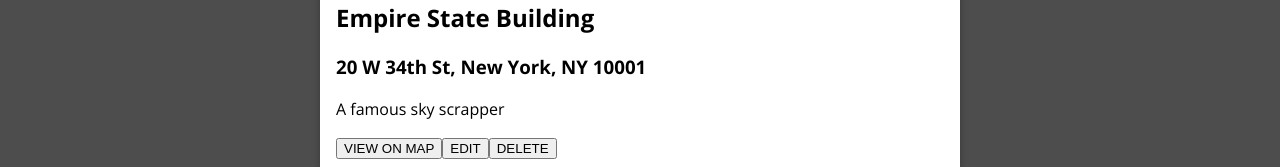
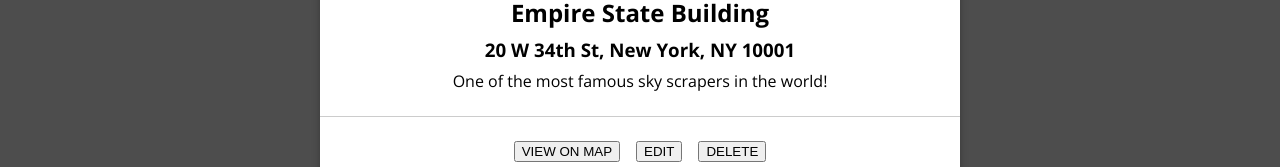
Before and after one commit to grnganon/PeopleAndPlaces, a React (Create React App) app: page /u1/places in a window 1280 px wide. Shown: the part 442-609 px from the top of the page. Built offline with nearby package versions, Linux system fonts and the light colour scheme.

Commit message:
Using the CSS now

```diff
--- a/src/places/components/PlaceItem/PlaceItem.js
+++ b/src/places/components/PlaceItem/PlaceItem.js
@@ -1,5 +1,6 @@
 import React from 'react';
 import Card from '../../../shared/components/UIElements/Card/Card';
+import './PlaceItem.css';
 
 const PlaceItem = props => {
   return (
--- a/src/places/components/PlaceList/PlaceList.js
+++ b/src/places/components/PlaceList/PlaceList.js
@@ -1,8 +1,8 @@
 import React from 'react';
+import Card from '../../../shared/components/UIElements/Card/Card';
+import PlaceItem from '../PlaceItem/PlaceItem';
 
 import './PlaceList.css';
-import Card from '../../../shared/components/UIElements/Card/Card';
-import PlaceItem from '../PlaceItem/PlaceItem';
 
 const PlaceList = props => {
   if (props.items.length === 0) {
--- a/src/places/pages/UserPlaces.js
+++ b/src/places/pages/UserPlaces.js
@@ -5,12 +5,11 @@
   {
     id: 'p1',
     title: 'Empire State Building',
-    description: 'A famous sky scrapper',
+    description: 'One of the most famous sky scrapers in the world!',
     imageUrl:
       'https://upload.wikimedia.org/wikipedia/commons/thumb/d/df/NYC_Empire_State_Building.jpg/640px-NYC_Empire_State_Building.jpg',
     address: '20 W 34th St, New York, NY 10001',
-    location: {
-      lat: 40.7484405,
+    location: {      lat: 40.7484405,
       lng: -73.9878584
     },
     creator: 'u1'
@@ -18,7 +17,7 @@
   {
     id: 'p2',
     title: 'Empire State Building',
-    description: 'A famous sky scrapper',
+    description: 'One of the most famous sky scrapers in the world!',
     imageUrl:
       'https://upload.wikimedia.org/wikipedia/commons/thumb/d/df/NYC_Empire_State_Building.jpg/640px-NYC_Empire_State_Building.jpg',
     address: '20 W 34th St, New York, NY 10001',
```
